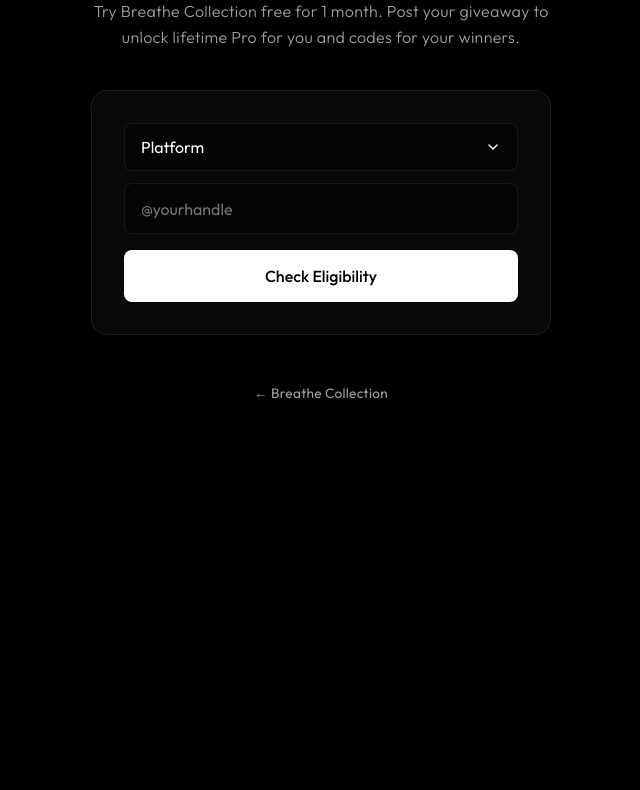
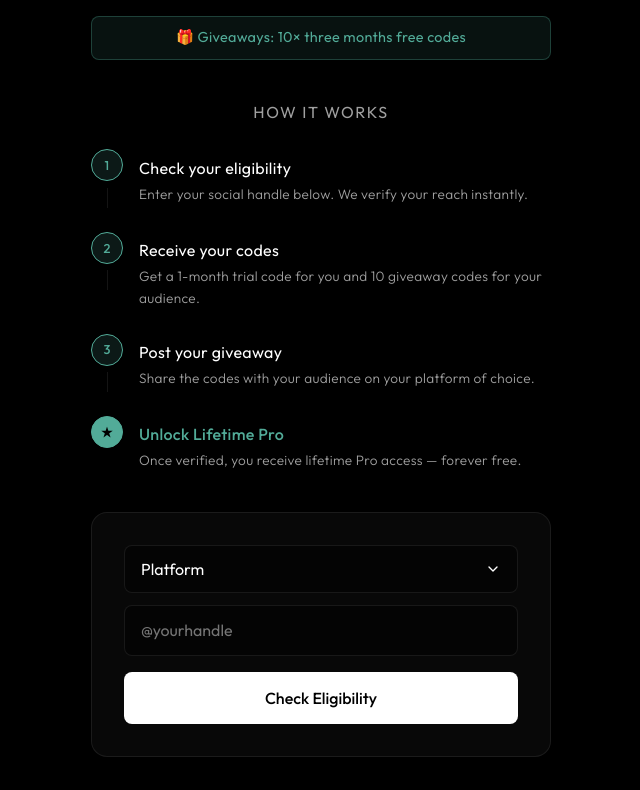
Before and after one commit to Sveisan/app-launch-os, a website: page public/creators.html in a window 1280 px wide. Shown: the part 234-1024 px from the top of the page, without its empty margins (319-959 px from the left). Before the commit the page ends 800 px from the top, so only its background shows below. Drawn offline with Linux system fonts and the light colour scheme.

Commit message:
feat: update creator page with new copy and step-by-step journey

```diff
--- a/public/creators.html
+++ b/public/creators.html
@@ -80,6 +80,29 @@
 
         .success-msg { color: var(--secondary); font-weight: 300; font-size: 0.95rem; margin-top: 0.75rem; }
 
+        .journey { margin-top: 2.5rem; text-align: left; }
+        .journey-title { font-size: 1rem; font-weight: 400; color: var(--text-muted); text-transform: uppercase; letter-spacing: 0.1em; margin-bottom: 1.5rem; text-align: center; }
+        .step { display: flex; gap: 1rem; align-items: flex-start; position: relative; padding-bottom: 1.5rem; }
+        .step:last-child { padding-bottom: 0; }
+        .step-line { display: flex; flex-direction: column; align-items: center; flex-shrink: 0; width: 32px; }
+        .step-dot {
+            width: 32px; height: 32px; border-radius: 50%;
+            background: rgba(82,171,152,0.15); border: 1px solid var(--secondary);
+            display: flex; align-items: center; justify-content: center;
+            font-size: 0.8rem; font-weight: 500; color: var(--secondary);
+        }
+        .step-connector { width: 1px; flex: 1; background: var(--card-border); margin-top: 0.4rem; min-height: 20px; }
+        .step:last-child .step-connector { display: none; }
+        .step-content { padding-top: 0.4rem; }
+        .step-label { font-size: 1rem; font-weight: 400; margin-bottom: 0.15rem; }
+        .step-desc { color: var(--text-muted); font-size: 0.85rem; font-weight: 300; }
+        .step-highlight .step-dot { background: var(--secondary); color: var(--bg); font-weight: 600; }
+        .step-highlight .step-label { color: var(--secondary); font-weight: 500; }
+        .giveaway-badge {
+            display: inline-block; background: rgba(82,171,152,0.1); border: 1px solid rgba(82,171,152,0.3);
+            border-radius: 8px; padding: 0.6rem 1rem; margin-top: 1rem; font-size: 0.9rem;
+            color: var(--secondary); font-weight: 400; text-align: center; width: 100%;
+        }
         footer { margin-top: 3rem; color: var(--text-muted); font-size: 0.85rem; }
         footer a { color: var(--text-muted); text-decoration: none; }
         footer a:hover { color: var(--secondary); }
@@ -93,10 +116,60 @@
 </head>
 <body>
     <div class="wrapper">
-        <h1>Run a premium giveaway.</h1>
-        <p class="sub">Try Breathe Collection free for 1 month. Post your giveaway to unlock lifetime Pro for you and codes for your winners.</p>
+        <h1>Share your love for breathing</h1>
+        <p class="sub">and unlock lifetime Pro.</p>
 
-        <div class="checker">
+        <div class="giveaway-badge">🎁 Giveaways: 10× three months free codes</div>
+
+        <!-- Step-by-step journey -->
+        <div class="journey">
+            <div class="journey-title">How it works</div>
+
+            <div class="step">
+                <div class="step-line">
+                    <div class="step-dot">1</div>
+                    <div class="step-connector"></div>
+                </div>
+                <div class="step-content">
+                    <div class="step-label">Check your eligibility</div>
+                    <div class="step-desc">Enter your social handle below. We verify your reach instantly.</div>
+                </div>
+            </div>
+
+            <div class="step">
+                <div class="step-line">
+                    <div class="step-dot">2</div>
+                    <div class="step-connector"></div>
+                </div>
+                <div class="step-content">
+                    <div class="step-label">Receive your codes</div>
+                    <div class="step-desc">Get a 1-month trial code for you and 10 giveaway codes for your audience.</div>
+                </div>
+            </div>
+
+            <div class="step">
+                <div class="step-line">
+                    <div class="step-dot">3</div>
+                    <div class="step-connector"></div>
+                </div>
+                <div class="step-content">
+                    <div class="step-label">Post your giveaway</div>
+                    <div class="step-desc">Share the codes with your audience on your platform of choice.</div>
+                </div>
+            </div>
+
+            <div class="step step-highlight">
+                <div class="step-line">
+                    <div class="step-dot">★</div>
+                </div>
+                <div class="step-content">
+                    <div class="step-label">Unlock Lifetime Pro</div>
+                    <div class="step-desc">Once verified, you receive lifetime Pro access — forever free.</div>
+                </div>
+            </div>
+        </div>
+
+        <div class="checker" style="margin-top: 2.5rem;">
             <!-- Step 1 -->
             <form id="check-form">
                 <select id="platform" class="form-control" required>
```
